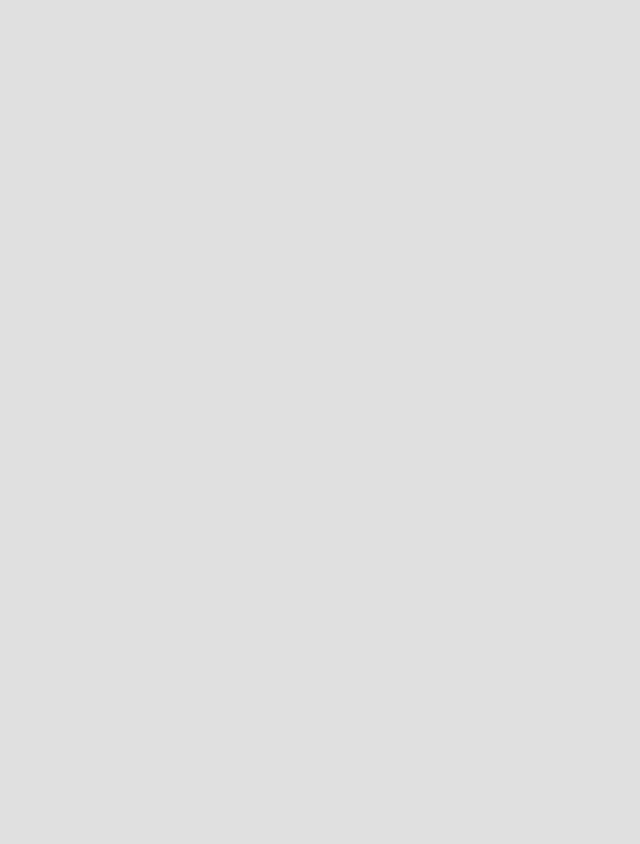
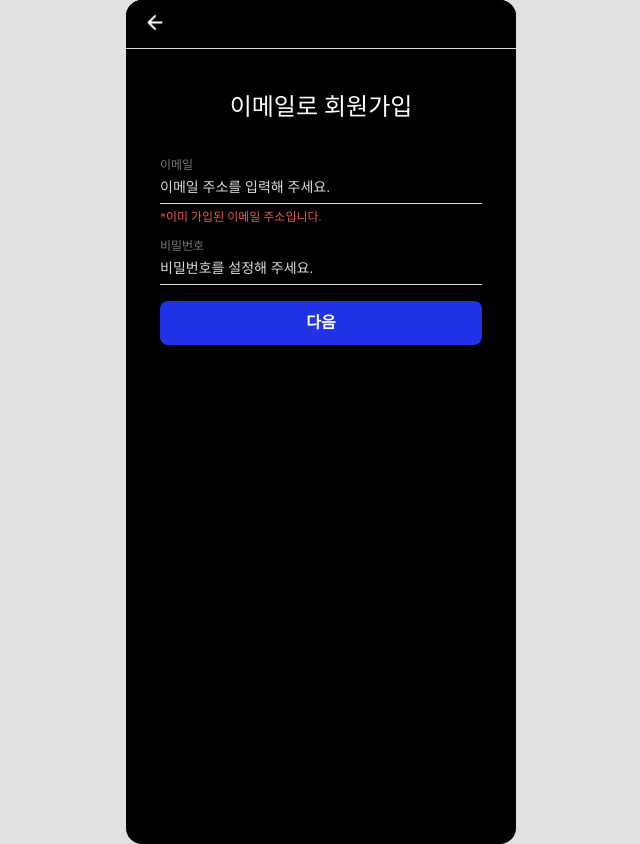
Before and after one commit to FRONTENDSCHOOL7/final-15-mufi, a React (Create React App) app in the folder mufi/: page /join in a window 1280 px wide. Before the commit this address had no page. Shown: the whole page, without its empty margins (319-959 px from the left). Before the commit the page ends 800 px from the top, so only its background shows below. Built offline with nearby package versions, Linux system fonts and the light colour scheme; the HTML template or start-up script is replaced by a standard one; a web font is replaced by a local one.

Commit message:
✨ feat: 로그인 전체 정리

```diff
--- a/mufi/src/components/GoBackHeaderStyle.jsx
+++ b/mufi/src/components/GoBackHeaderStyle.jsx
@@ -18,7 +18,6 @@ export const HeaderBtn = styled.button`
 
   position: absolute;
   top: 50%;
-  left: 20px;
+  left: 12px;
   transform: translateY(-50%);
-  padding-left: 16px;
 `;
--- a/mufi/src/components/nextButton/NextButtonStyle.jsx
+++ b/mufi/src/components/nextButton/NextButtonStyle.jsx
@@ -4,19 +4,20 @@ const NextBtnStyle = styled.button`
   width: 322px;
   line-height: 17px;
   padding: 13px 0px 14px 0px;
-  background-color: #2033E7;
+  background-color: #2033e7;
   border-radius: 8px;
   color: white;
   border: none;
+  margin: 0 auto;
 
-  &:disabled{
-    background-color: #1F2241;
+  &:disabled {
+    background-color: #1f2241;
     color: #606367;
   }
 
-  &:hover{
-    background-color: #495BFF;
+  &:hover {
+    background-color: #495bff;
   }
-`
+`;
 
 export default NextBtnStyle;
--- a/mufi/src/components/signup/SignUp.jsx
+++ /dev/null
@@ -1,61 +0,0 @@
-import React, { useState } from 'react';
-import * as SU from './SignUp.styled';
-import GoBackHeader from '../GoBackHeader';
-
-export default function SignUp() {
-  const [password, setPassword] = useState('');
-  const [passwordWarning, setPasswordWarning] = useState('');
-
-  // 비밀번호 유효성 검사
-  const validatePassword = (password) => {
-    if (password.length < 8 || password.length > 16) {
-      return '8~16자리의 비밀번호를 입력해주세요.';
-    }
-
-    if (!/^[A-Za-z0-9~!@#$%^&*]{8,16}$/.test(password)) {
-      return '비밀번호는 영어 대소문자, 숫자, 특수문자(~!@#$%^&*)만 사용해주세요.';
-    }
-
-    return '';
-  };
-
-  const handlePasswordChange = (e) => {
-    setPassword(e.target.value);
-    setPasswordWarning(validatePassword(e.target.value));
-  };
-
-  return (
-    <SU.SignUpLayout>
-      <GoBackHeader />
-      <SU.Title>이메일로 회원가입</SU.Title>
-
-      <SU.WrapInput>
-        <SU.TextInput>
-          <SU.Text>이메일</SU.Text>
-          <SU.Input
-            type="email"
-            placeholder="이메일 주소를 입력해 주세요."
-            required
-          />
-        </SU.TextInput>
-        <SU.EmailWarning>*이미 가입된 이메일 주소입니다.</SU.EmailWarning>
-      </SU.WrapInput>
-      <SU.WrapInput>
-        <SU.TextInput>
-          <SU.Text>비밀번호</SU.Text>
-          <SU.Input
-            type="password"
-            placeholder="비밀번호를 설정해 주세요."
-            required
-            value={password}
-            onChange={handlePasswordChange}
-          />
-        </SU.TextInput>
-        {passwordWarning && (
-          <SU.PasswordWarning>{passwordWarning}</SU.PasswordWarning>
-        )}
-      </SU.WrapInput>
-      <SU.NextButton>다음</SU.NextButton>
-    </SU.SignUpLayout>
-  );
-}
--- a/mufi/src/pages/login/Join.jsx
+++ b/mufi/src/pages/login/Join.jsx
@@ -1,5 +1,62 @@
-import React from 'react';
+import React, { useState } from 'react';
+import * as J from './JoinStyle';
+import GoBackHeader from '../../components/GoBackHeader';
+import NextButton from '../../components/nextButton/NextButton';
 
 export default function Join() {
-  return <div>Join</div>;
+  const [password, setPassword] = useState('');
+  const [passwordWarning, setPasswordWarning] = useState('');
+
+  // 비밀번호 유효성 검사
+  const validatePassword = (password) => {
+    if (password.length < 8 || password.length > 16) {
+      return '8~16자리의 비밀번호를 입력해주세요.';
+    }
+
+    if (!/^[A-Za-z0-9~!@#$%^&*]{8,16}$/.test(password)) {
+      return '비밀번호는 영어 대소문자, 숫자, 특수문자(~!@#$%^&*)만 사용해주세요.';
+    }
+
+    return '';
+  };
+
+  const handlePasswordChange = (e) => {
+    setPassword(e.target.value);
+    setPasswordWarning(validatePassword(e.target.value));
+  };
+
+  return (
+    <J.JoinLayout>
+      <GoBackHeader />
+      <J.Title>이메일로 회원가입</J.Title>
+
+      <J.WrapInput>
+        <J.TextInput>
+          <J.Text>이메일</J.Text>
+          <J.Input
+            type="email"
+            placeholder="이메일 주소를 입력해 주세요."
+            required
+          />
+        </J.TextInput>
+        <J.EmailWarning>*이미 가입된 이메일 주소입니다.</J.EmailWarning>
+      </J.WrapInput>
+      <J.WrapInput>
+        <J.TextInput>
+          <J.Text>비밀번호</J.Text>
+          <J.Input
+            type="password"
+            placeholder="비밀번호를 설정해 주세요."
+            required
+            value={password}
+            onChange={handlePasswordChange}
+          />
+        </J.TextInput>
+        {passwordWarning && (
+          <J.PasswordWarning>{passwordWarning}</J.PasswordWarning>
+        )}
+      </J.WrapInput>
+      <NextButton></NextButton>
+    </J.JoinLayout>
+  );
 }
--- a/mufi/src/pages/login/JoinProfileStyle.jsx
+++ b/mufi/src/pages/login/JoinProfileStyle.jsx
@@ -5,9 +5,14 @@ export const Layout = styled.div`
   flex-direction: column;
   align-items: center;
 
-  max-width: 390px;
-  min-height: 884px;
-  background: #000;
+  position: relative;
+  text-align: center;
+  width: 390px;
+  height: 844px;
+  background-color: #000;
+  margin: auto;
+  overflow: hidden;
+  border-radius: 16px;
 `;
 
 export const H1 = styled.h1`
--- a/mufi/src/components/signup/SignUp.styled.js
+++ b/mufi/src/pages/login/JoinStyle.jsx
@@ -1,19 +1,22 @@
 import styled from 'styled-components';
 
-export const SignUpLayout = styled.form`
+export const JoinLayout = styled.form`
   display: flex;
   flex-direction: column;
-  justify-content: center;
 
+  position: relative;
+  width: 390px;
+  height: 844px;
   background-color: #000;
+  margin: auto;
+  overflow: hidden;
+  border-radius: 16px;
 `;
 
 export const Title = styled.h1`
-  font-family: Pretendard;
   font-size: 24px;
   font-weight: 500;
   text-align: center;
-  padding-top: 46px;
   padding-bottom: 40px;
   color: #fff;
 
@@ -31,7 +34,6 @@ export const TextInput = styled.div`
 `;
 
 export const Text = styled.p`
-  font-family: Pretendard;
   font-size: 12px;
   font-weight: 500;
   color: #767676;
@@ -43,7 +45,6 @@ export const Input = styled.input`
   width: 100%;
   height: 32px;
 
-  font-family: Pretendard;
   font-size: 14px;
   font-style: normal;
   font-weight: 500;
@@ -61,7 +62,6 @@ export const Input = styled.input`
 `;
 
 export const EmailWarning = styled.p`
-  font-family: Pretendard;
   font-size: 12px;
   font-style: normal;
   font-weight: 500;
@@ -71,7 +71,6 @@ export const EmailWarning = styled.p`
 `;
 
 export const PasswordWarning = styled.p`
-  font-family: Pretendard;
   font-size: 12px;
   font-style: normal;
   font-weight: 500;
@@ -79,18 +78,3 @@ export const PasswordWarning = styled.p`
   color: #eb5757;
   margin: 6px 0px 0px 0px;
 `;
-
-export const NextButton = styled.button`
-  width: 322px;
-  height: 44px;
-  margin: auto;
-  display: block;
-  border-radius: 8px;
-  color: #ffffff;
-  border: none;
-  outline: none;
-  background: #2033e7;
-  margin-top: 14px;
-
-  cursor: pointer;
-`;
--- a/mufi/src/pages/signup/SignUpPage.jsx
+++ /dev/null
@@ -1,10 +0,0 @@
-import React from 'react';
-import SignUp from '../../components/signup/SignUp';
-
-export default function SignUpPage() {
-  return (
-    <>
-      <SignUp />
-    </>
-  );
-}
--- a/mufi/src/router/Router.jsx
+++ b/mufi/src/router/Router.jsx
@@ -2,14 +2,18 @@ import React from 'react';
 import { Route, Routes } from 'react-router-dom';
 import Landing from '../pages/landing/Landing';
 import Splash from '../pages/splash/Splash';
-import SignUpPage from '../pages/signup/SignUpPage';
+import Join from '../pages/login/Join';
+import Login from '../pages/login/Login';
+import JoinProfile from '../pages/login/JoinProfile';
 
 export default function Router() {
   return (
     <Routes>
       <Route path="/splash" element={<Splash />} />
       <Route path="/" element={<Landing />} />
-      <Route path="/signup" element={<SignUpPage />} />
+      <Route path="/join" element={<Join />} />
+      <Route path="/login" element={<Login />} />
+      <Route path="/joinprofile" element={<JoinProfile />} />
     </Routes>
   );
 }
```
